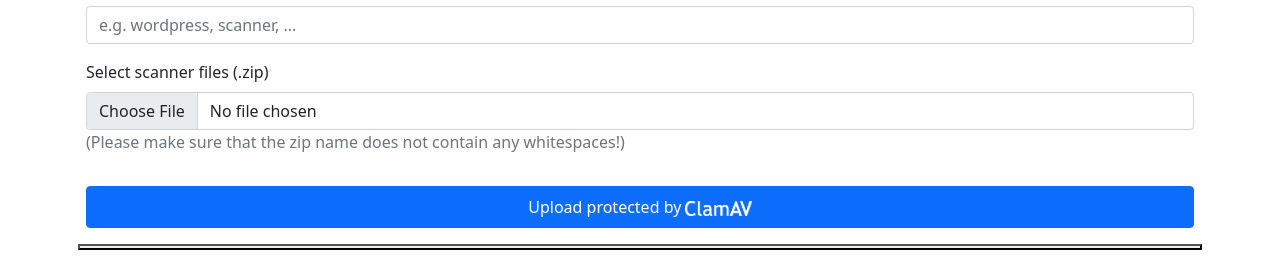
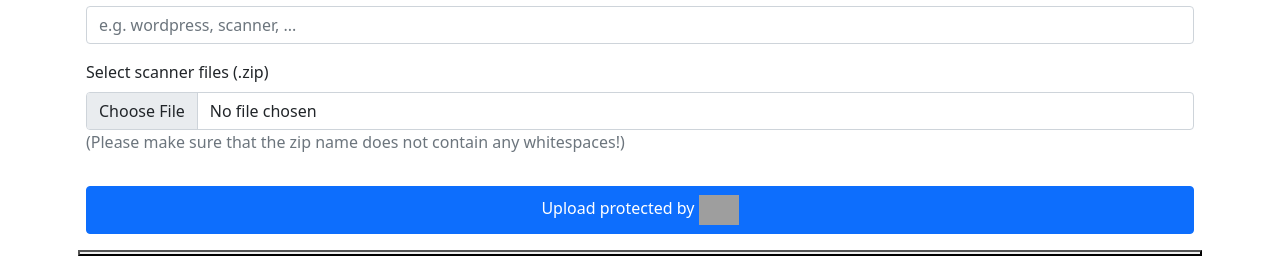
Before and after one commit to david-prv/overmind, a Python web app: template app/views/integrate.htm in a window 1280 px wide. Shown: the part 1010-1282 px from the top of the page. Before the commit the page ends 1260 px from the top, so only its background shows below. Run offline with Jinja, Linux system fonts and the light colour scheme; the template is opened without the code that fills it, so the values that code supplies are empty; some libraries are stand-ins or nearby versions; grey boxes are pictures that could not be loaded.

Commit message:
- added logo - decided to use HybridAnalysis instead of ClamAV

```diff
--- a/app/views/integrate.htm
+++ b/app/views/integrate.htm
@@ -94,9 +94,9 @@
         <div class="d-grid gap-2">
             <button id="submit" onclick="(function(event) { submitIntegration(event); })(event);"
                     class="btn btn-primary p-2">
-                Upload protected by <img class="clam-av"
-                                         src="/static/img/clamav.png"
-                                         height="15px"
+                Upload protected by <img class="av-brand"
+                                         src="/static/img/hybrid-analysis.png"
+                                         height="30px"
                                          alt="ClamAV"/>
             </button>
         </div>
--- a/static/css/main.css
+++ b/static/css/main.css
@@ -248,9 +248,9 @@ kbd {
     cursor: move;
 }
 
-.clam-av {
-    margin-bottom: 5px;
-    margin-left: 2px;
+.av-brand {
+    /*margin-bottom: 5px;*/
+    margin-left: 4px;
 }
 
 #toast-container>div {
```
Also changed, not shown: static/img/etage4-logo.png (added).
